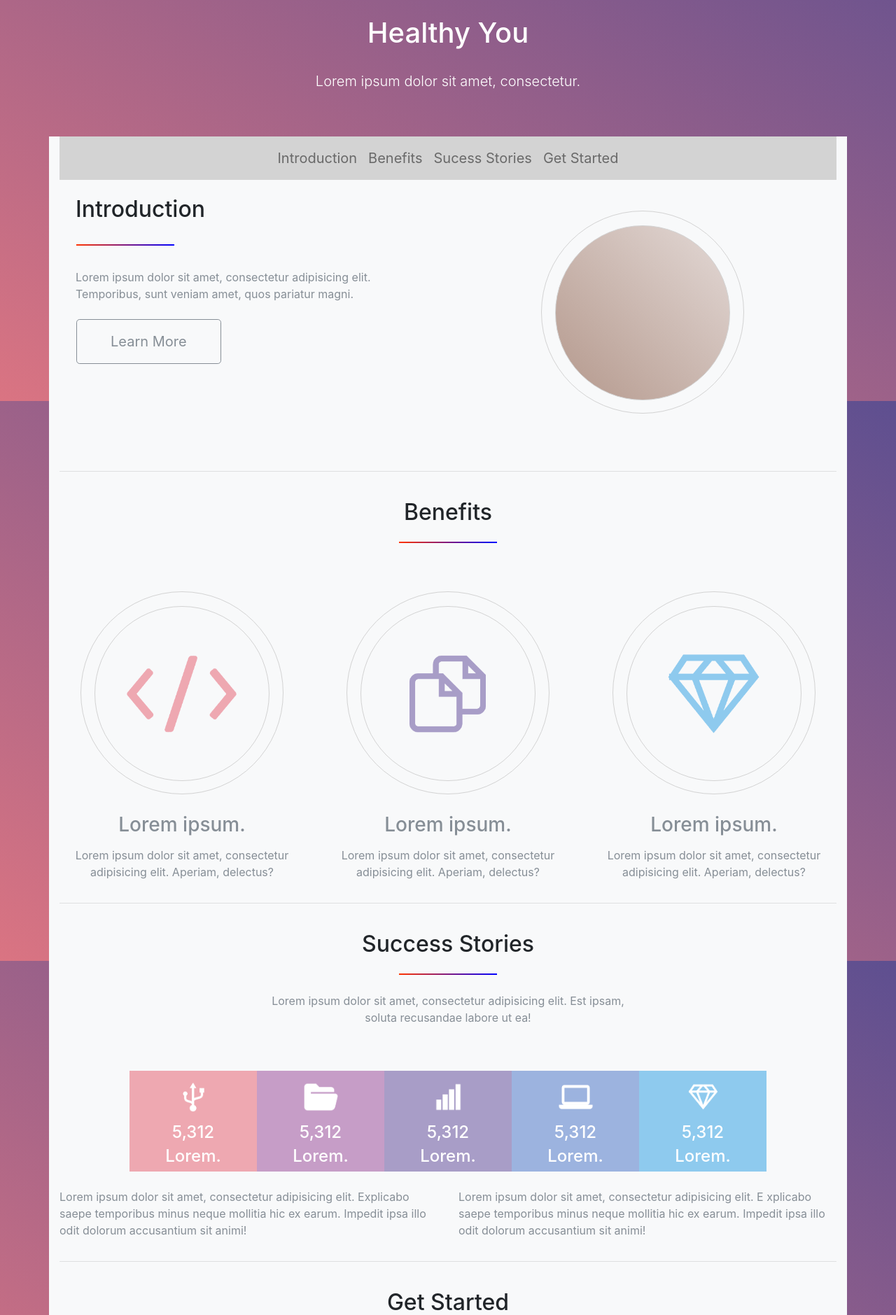
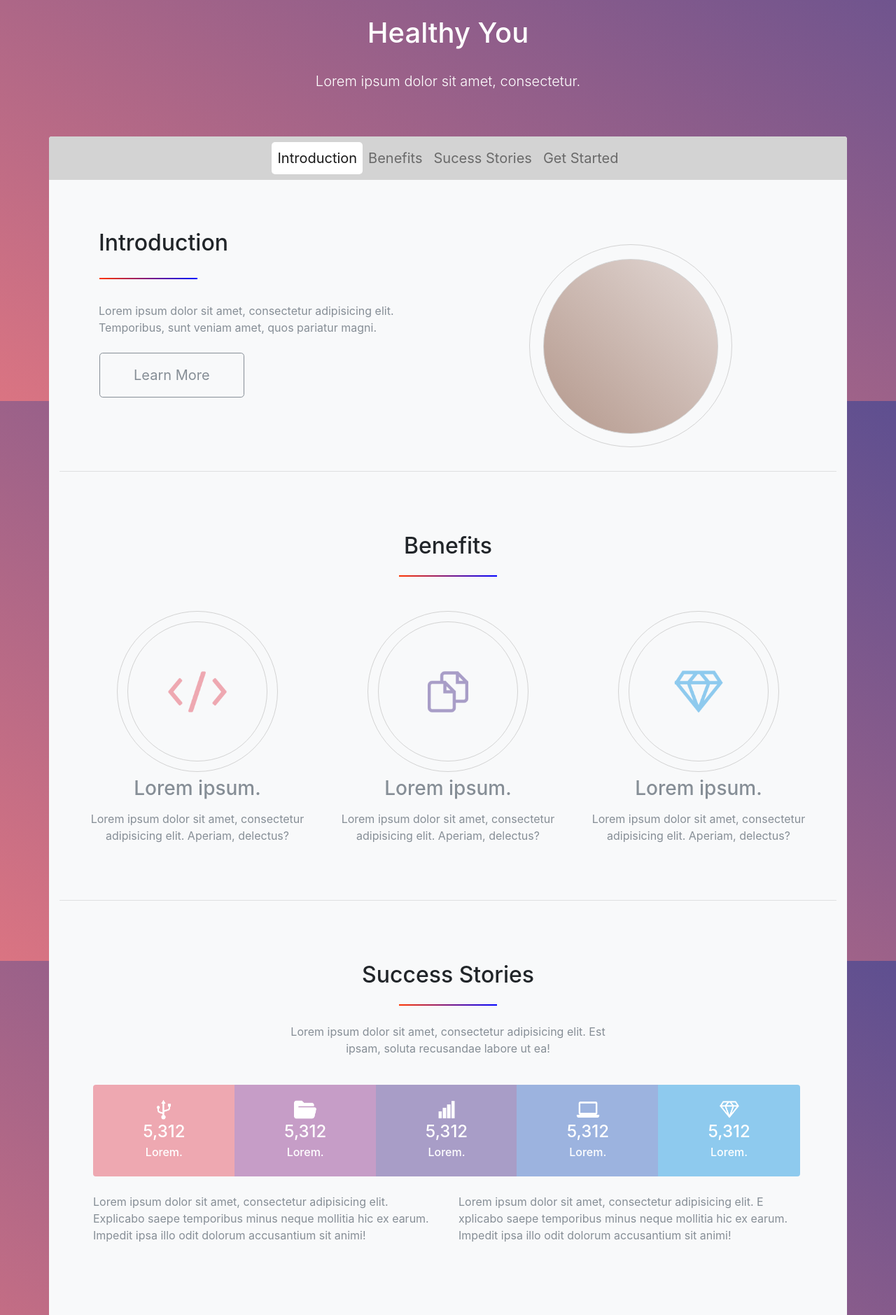
Before and after one commit to smxteddy/healthy-you-onepage, a PHP site: page / in a window 1280 px wide. Shown: the part 227-2106 px from the top of the page at 70% size. Run offline with PHP 8.4, Linux system fonts and the light colour scheme.

Commit message:
final changes to colors and navbar

```diff
--- a/src/css/style.css
+++ b/src/css/style.css
@@ -14,8 +14,9 @@ body {
 
 #intro {
   height: 400px; }
-  #intro .img-fluid {
-    height: auto; }
+
+#intro .img-fluid {
+  height: auto; }
 
 .section-divider {
   margin: 25px 0;
@@ -47,77 +48,42 @@ body {
   -webkit-border-radius: 250px;
   -moz-border-radius: 250px; }
 
-.benefits-border-outer-one {
+.benefits-border-outer {
   display: block;
-  height: 290px;
-  width: 290px;
-  margin: 20px;
+  height: 230px;
+  width: 230px;
+  margin: 0 auto;
   border: 1px solid;
-  border-radius: 300px;
+  border-radius: 50%;
   border-color: #D3D3D3;
-  -webkit-border-radius: 300px;
-  -moz-border-radius: 300px; }
+  -webkit-border-radius: 50%;
+  -moz-border-radius: 50%;
+  position: relative; }
 
-.benefits-border-inner-one {
+.benefits-border-inner {
   display: block;
-  background: url("../img/code.png") center no-repeat;
-  background-size: 225px;
-  height: 250px;
-  width: 250px;
-  margin: 20px;
+  background-size: 120px !important;
+  height: 200px;
+  width: 200px;
   border: 1px solid;
+  box-sizing: border-box;
   border-color: #D3D3D3;
-  border-radius: 250px;
-  -webkit-border-radius: 250px;
-  -moz-border-radius: 250px; }
+  border-radius: 50%;
+  -webkit-border-radius: 50%;
+  -moz-border-radius: 50%;
+  position: absolute;
+  left: 50%;
+  top: 50%;
+  margin: -100px 0 0 -100px; }
 
-.benefits-border-outer-two {
-  display: block;
-  height: 290px;
-  width: 290px;
-  margin: 20px;
-  border: 1px solid;
-  border-radius: 300px;
-  border-color: #D3D3D3;
-  -webkit-border-radius: 300px;
-  -moz-border-radius: 300px; }
+.b1 {
+  background: url("../img/code.png") center no-repeat; }
 
-.benefits-border-inner-two {
-  display: block;
-  background: url("../img/documents.png") center no-repeat;
-  background-size: 225px;
-  height: 250px;
-  width: 250px;
-  margin: 20px;
-  border: 1px solid;
-  border-color: #D3D3D3;
-  border-radius: 250px;
-  -webkit-border-radius: 250px;
-  -moz-border-radius: 250px; }
+.b2 {
+  background: url("../img/documents.png") center no-repeat; }
 
-.benefits-border-outer-three {
-  display: block;
-  height: 290px;
-  width: 290px;
-  margin: 20px;
-  border: 1px solid;
-  border-radius: 300px;
-  border-color: #D3D3D3;
-  -webkit-border-radius: 300px;
-  -moz-border-radius: 300px; }
-
-.benefits-border-inner-three {
-  display: block;
-  background: url("../img/diamond.png") center no-repeat;
-  background-size: 225px;
-  height: 250px;
-  width: 250px;
-  margin: 20px;
-  border: 1px solid;
-  border-color: #D3D3D3;
-  border-radius: 250px;
-  -webkit-border-radius: 250px;
-  -moz-border-radius: 250px; }
+.b3 {
+  background: url("../img/diamond.png") center no-repeat; }
 
 #stories #col-1 {
   background-color: #EEA8B1; }
@@ -156,3 +122,51 @@ body {
 
 #footer .fa-stack:hover .fa.fa-circle {
   opacity: 1.0; }
+
+.full-navbar {
+  margin: 0 -15px; }
+
+.nav-link.active {
+  background-color: #fff;
+  border-radius: 5px; }
+
+.btn-group-justified {
+  width: 100%; }
+
+.btn-group-justified button {
+  border-color: transparent;
+  width: 20%; }
+
+.t-1 {
+  background-color: #EEA8B1; }
+
+.t-2 {
+  background-color: #C69DC7; }
+
+.t-3 {
+  background-color: #A89DC7; }
+
+.t-4 {
+  background-color: #9CB3DF; }
+
+.t-5 {
+  background-color: #8ECAEE; }
+
+.action-btn-primary:hover {
+  color: #ffffff !important;
+  border-color: #007bff;
+  background-color: #007bff; }
+
+.rx-tlr {
+  border-top-left-radius: 0.25rem !important;
+  border-top-right-radius: 0.25rem !important; }
+
+.rx-blr {
+  border-bottom-left-radius: 0.25rem !important;
+  border-bottom-right-radius: 0.25rem !important; }
+
+.w-80 {
+  width: 80% !important; }
+
+footer .fa {
+  color: #ffffff; }
--- a/src/index.html
+++ b/src/index.html
@@ -25,10 +25,10 @@
 
       <!-- CONTENT SECTIONS -->
       <section id="content">
-        <div class="container bg-light">
+        <div class="container bg-light rounded">
 
           <!-- NAV -->
-          <nav class="navbar navbar-expand-sm navbar-light sticky-top">
+          <nav class="navbar navbar-expand-sm navbar-light sticky-top full-navbar rx-tlr">
             <div class="container">
               <button class="navbar-toggler" data-toggle="collapse" data-target="#navbarCollapse">
                 <span class="navbar-toggler-icon"></span>
@@ -36,7 +36,7 @@
               <div class="collapse navbar-collapse" id="navbarCollapse">
                 <ul class="navbar-nav mx-auto">
                   <li class="nav-item">
-                    <a href="#intro" class="nav-link">Introduction</a>
+                    <a href="#intro" class="nav-link active">Introduction</a>
                   </li>
                   <li class="nav-item">
                     <a href="#benefits" class="nav-link">Benefits</a>
@@ -54,7 +54,7 @@
 
           <!-- INTRO -->
           <section id="intro">
-            <div class="container bg-light">
+            <div class="container bg-light p-5">
               <div class="row">
                 <div class="col-md-6 py-4">
                   <h2 class="display px-2 ">Introduction</h2>
@@ -64,7 +64,7 @@
                   <p class="p-2 text-secondary">Lorem ipsum dolor sit amet, consectetur adipisicing elit.
                     Temporibus, sunt veniam amet, quos pariatur magni.</p>
                     <div class="row px-4">
-                      <a class="px-5 py-3 btn btn-outline-secondary btn-lg text-secondary action-btn-primary" href="#about">Learn More</a>
+                      <a class="px-5 py-3 btn btn-outline-secondary btn-lg action-btn-primary" href="#about">Learn More</a>
                     </div>
                 </div>
                 <div class="col-md-6 py-4">
@@ -80,7 +80,7 @@
 
           <!-- BENEFITS -->
           <section id="benefits">
-            <div class="container bg-light">
+            <div class="container bg-light p-5">
               <div class="row d-flex justify-content-center">
                 <div class="col-md-6 py-4 text-center align-items-center">
                   <h2 class="display px-2">Benefits</h2>
@@ -88,8 +88,8 @@
                 </div>
                 <div class="row d-flex">
                   <div class="col-md-4">
-                    <div class="benefits-border-outer-one mx-auto">
-                      <div class="benefits-border-inner-one mx-auto">
+                    <div class="benefits-border-outer">
+                      <div class="benefits-border-inner b1">
                       </div>
                     </div>
                     <h3 class="display text-secondary text-center py-2">Lorem ipsum.</h3>
@@ -97,8 +97,8 @@
                       consectetur adipisicing elit. Aperiam, delectus?</p>
                   </div>
                   <div class="col-md-4">
-                    <div class="benefits-border-outer-two mx-auto">
-                      <div class="benefits-border-inner-two mx-auto">
+                    <div class="benefits-border-outer">
+                      <div class="benefits-border-inner b2">
                       </div>
                     </div>
                     <h3 class="display text-secondary text-center py-2">Lorem ipsum.</h3>
@@ -106,8 +106,8 @@
                       consectetur adipisicing elit. Aperiam, delectus?</p>
                   </div>
                   <div class="col-md-4">
-                    <div class="benefits-border-outer-three mx-auto">
-                      <div class="benefits-border-inner-three mx-auto">
+                    <div class="benefits-border-outer">
+                      <div class="benefits-border-inner b3">
                       </div>
                     </div>
                     <h3 class="text-secondary text-center py-2">Lorem ipsum.</h3>
@@ -122,7 +122,7 @@
 
           <!-- SUCCESS STORIES-->
           <section id="stories">
-            <div class="container bg-light">
+            <div class="container bg-light p-5">
               <div class="row d-flex justify-content-center">
                 <div class="col-md-6 py-4 text-center align-items-center">
                   <h2 class="display px-2">Success Stories</h2>
@@ -130,37 +130,46 @@
                   <p class="text-secondary text-center">Lorem ipsum dolor sit amet, consectetur adipisicing elit. Est ipsam, soluta recusandae labore ut ea!</p>
                 </div>
               </div>
-              <div class="row d-flex justify-content-center">
-                <div class="container rounded p-4">
-                  <div class="row d-flex justify-content-center">
-                    <div class="col-sm-2" id="col-1">
-                      <img src="img/connect.png" alt="" class="img-fluid mx-auto py-3" height="75" width="75">
+
+              <div class="d-flex justify-content-center">
+                <div class="btn-group btn-group-justified" role="group" aria-label="Basic example">
+                  <button type="button" class="btn btn-secondary px-5 py-3 t-1">
+                    <img src="img/connect.png" alt="" class="img-fluid mx-auto py-1" height="50" width="50">
                         <h4 class="display text-white text-center">5,312</h4>
-                      <h4 class="display text-white text-center">Lorem.</h4>
-                    </div>
-                    <div class="col-sm-2" id="col-2">
-                      <img src="img/folder.png" alt="" class="img-fluid mx-auto py-3" height="75" width="75">
+                        <p class="text-white text-center h6">Lorem.</p>
+                  </button>
+
+                  <button type="button" class="btn btn-secondary px-5 py-3 t-2">
+                    <img src="img/folder.png" alt="" class="img-fluid mx-auto py-1" height="50" width="50">
                         <h4 class="display text-white text-center">5,312</h4>
-                      <h4 class="display text-white text-center">Lorem.</h4>
-                    </div>
-                    <div class="col-sm-2" id="col-3">
-                      <img src="img/graph.png" alt="" class="img-fluid mx-auto py-3" height="75" width="75">
+                        <p class="text-white text-center h6">Lorem.</p>
+                  </button>
+
+                  <button type="button" class="btn btn-secondary px-5 py-3 t-3">
+                    <img src="img/graph.png" alt="" class="img-fluid mx-auto py-1" height="50" width="50">
                         <h4 class="display text-white text-center">5,312</h4>
-                      <h4 class="display text-white text-center">Lorem.</h4>
-                    </div>
-                    <div class="col-sm-2" id="col-4">
-                      <img src="img/laptop.png" alt="" class="img-fluid mx-auto py-3" height="75" width="75">
+                        <p class="text-white text-center h6">Lorem.</p>
+                  </button>
+
+                  <button type="button" class="btn btn-secondary px-5 py-3 t-4">
+                    <img src="img/laptop.png" alt="" class="img-fluid mx-auto py-1" height="50" width="50">
                         <h4 class="display text-white text-center">5,312</h4>
-                      <h4 class="display text-white text-center">Lorem.</h4>
-                    </div>
-                    <div class="col-sm-2" id="col-5">
-                      <img src="img/white-diamond.png" alt="" class="img-fluid mx-auto py-3" height="75" width="75">
+                        <p class="text-white text-center h6">Lorem.</p>
+                  </button>
+
+                  <button type="button" class="btn btn-secondary px-5 py-3 t-5">
+                    <img src="img/white-diamond.png" alt="" class="img-fluid mx-auto py-1" height="50" width="50">
                         <h4 class="display text-white text-center">5,312</h4>
-                      <h4 class="display text-white text-center">Lorem.</h4>
+                        <p class="text-white text-center h6">Lorem.</p>
+                  </button>
                 </div>
               </div>
-                </div>
-              <div class="row d-flex">
+
+
+          <div class="row">
+            <div class="container">
+
+              <div class="row py-4">
                 <div class="col-md-6">
                   <p class="text-secondary">
                     Lorem ipsum dolor sit amet, consectetur adipisicing elit.
@@ -182,7 +191,7 @@
 
           <!-- GET STARTED-->
           <section id="start">
-            <div class="container bg-light">
+            <div class="container bg-light p-5">
               <div class="row d-flex justify-content-center">
                 <div class="col-md-6 py-4 text-center align-items-center">
                   <h2 class="display px-2">Get Started</h2>
@@ -193,8 +202,8 @@
               </div>
               <div class="row d-flex justify-content-center py-1">
                 <div class="col-md-6 py-4 text-center align-items-center">
-                  <a class="btn btn-outline-secondary btn-lg text-secondary action-btn-primary px-5 py-3" href="#start">Start Now</a>
-                  <a class="btn btn-outline-secondary btn-lg text-secondary action-btn-primary px-5 py-3" href="#about">Learn More</a>
+                  <a class="btn btn-outline-secondary btn-lg action-btn-primary px-5 py-3" href="#start">Start Now</a>
+                  <a class="btn btn-outline-secondary btn-lg action-btn-primary px-5 py-3" href="#about">Learn More</a>
                 </div>
               </div>
             </div>
--- a/src/scss/style.scss
+++ b/src/scss/style.scss
@@ -1,179 +1,184 @@
-// Main Sass File
-body{
+body {
   margin-top: 30px;
   background: linear-gradient(to top right, #DA7482, #5E4F90);
   background-repeat: no-repeat;
   background-attachment: fixed;
-  background-position: absolute;
-}
+  background-position: absolute; }
 
-#header{
-  color: #fff;
-}
+#header {
+  color: #fff; }
 
+.navbar {
+  font-size: 20px;
+  background-color: #D3D3D3; }
 
-.navbar{
-  font-size: 20px;
-  background-color: #D3D3D3;
-}
+#intro {
+  height: 400px; }
+  #intro .img-fluid {
+    height: auto; }
 
-#intro{
-  height: 400px;
-
-  .img-fluid{
-    height: auto;
-  }
-}
-
-
-.section-divider{
+.section-divider {
   margin: 25px 0;
   height: 2px;
   width: 140px;
   border: 0;
-  background: linear-gradient(to right, #ff3300 0%, #0000ff 100%);
-}
+  background: linear-gradient(to right, #ff3300 0%, #0000ff 100%); }
 
-.circle-border-outer{
+.circle-border-outer {
   display: block;
   height: 290px;
   width: 290px;
   margin: 20px;
-  border:1px solid;
+  border: 1px solid;
   border-radius: 300px;
   border-color: #D3D3D3;
   -webkit-border-radius: 300px;
-  -moz-border-radius: 300px;
-}
+  -moz-border-radius: 300px; }
 
-.circle-border-inner{
+.circle-border-inner {
   display: block;
   background: linear-gradient(to bottom left, #E3D9D6, #B4988C);
   height: 250px;
   width: 250px;
   margin: 20px;
-  border:1px solid;
+  border: 1px solid;
   border-color: #D3D3D3;
   border-radius: 250px;
   -webkit-border-radius: 250px;
-  -moz-border-radius: 250px;
+  -moz-border-radius: 250px; }
+
+.benefits-border-outer {
+  display: block;
+  height: 230px;
+  width: 230px;
+  margin: 0 auto;
+  border: 1px solid;
+  border-radius: 50%;
+  border-color: #D3D3D3;
+  -webkit-border-radius: 50%;
+  -moz-border-radius: 50%;
+  position: relative; }
+
+.benefits-border-inner {
+  display: block;
+  background-size: 120px !important;
+  height: 200px;
+  width: 200px;
+  border: 1px solid;
+  box-sizing: border-box;
+  border-color: #D3D3D3;
+  border-radius: 50%;
+  -webkit-border-radius: 50%;
+  -moz-border-radius: 50%;
+  position: absolute;
+  left: 50%;
+  top:50%;
+  margin: -100px 0 0 -100px; }
+
+.b1 {
+  background: url("../img/code.png") center no-repeat;
 }
 
-.benefits-border-outer-one{
-  display: block;
-  height: 290px;
-  width: 290px;
-  margin: 20px;
-  border:1px solid;
-  border-radius: 300px;
-  border-color: #D3D3D3;
-  -webkit-border-radius: 300px;
-  -moz-border-radius: 300px;
+.b2 {
+  background: url("../img/documents.png") center no-repeat;
 }
 
-.benefits-border-inner-one{
-  display: block;
-  background: url('../img/code.png') center no-repeat;
-  background-size: 225px;
-  height: 250px;
-  width: 250px;
-  margin: 20px;
-  border:1px solid;
-  border-color: #D3D3D3;
-  border-radius: 250px;
-  -webkit-border-radius: 250px;
-  -moz-border-radius: 250px;
+.b3 {
+  background: url("../img/diamond.png") center no-repeat;
 }
 
-.benefits-border-outer-two{
-  display: block;
-  height: 290px;
-  width: 290px;
-  margin: 20px;
-  border:1px solid;
-  border-radius: 300px;
-  border-color: #D3D3D3;
-  -webkit-border-radius: 300px;
-  -moz-border-radius: 300px;
+#stories #col-1 {
+  background-color: #EEA8B1; }
+
+#stories #col-2 {
+  background-color: #C69DC7; }
+
+#stories #col-3 {
+  background-color: #A89DC7; }
+
+#stories #col-4 {
+  background-color: #9CB3DF; }
+
+#stories #col-5 {
+  background-color: #8ECAEE; }
+
+#stories .img-fluid {
+  display: flex;
+  align-items: center; }
+
+#footer .fa-stack .fa {
+  color: black; }
+
+#footer .fa-stack .fa.fa-circle-thin {
+  color: black; }
+
+#footer .fa-stack .fa.fa-circle {
+  opacity: 0.0;
+  color: black; }
+
+#footer .fa-stack:hover .fa.fa-user-plus {
+  color: white; }
+
+#footer .fa-stack:hover .fa.fa-circle-thin {
+  color: black; }
+
+#footer .fa-stack:hover .fa.fa-circle {
+  opacity: 1.0; }
+
+.full-navbar {
+  margin: 0 -15px;
 }
 
-.benefits-border-inner-two{
-  display: block;
-  background: url('../img/documents.png') center no-repeat;
-  background-size: 225px;
-  height: 250px;
-  width: 250px;
-  margin: 20px;
-  border:1px solid;
-  border-color: #D3D3D3;
-  border-radius: 250px;
-  -webkit-border-radius: 250px;
-  -moz-border-radius: 250px;
-}
-
-.benefits-border-outer-three{
-  display: block;
-  height: 290px;
-  width: 290px;
-  margin: 20px;
-  border:1px solid;
-  border-radius: 300px;
-  border-color: #D3D3D3;
-  -webkit-border-radius: 300px;
-  -moz-border-radius: 300px;
-}
-
-.benefits-border-inner-three{
-  display: block;
-  background: url('../img/diamond.png') center no-repeat;
-  background-size: 225px;
-  height: 250px;
-  width: 250px;
-  margin: 20px;
-  border:1px solid;
-  border-color: #D3D3D3;
-  border-radius: 250px;
-  -webkit-border-radius: 250px;
-  -moz-border-radius: 250px;
-}
-
-#stories{
-
-  #col-1 {
-    background-color: #EEA8B1;
-  }
-
-  #col-2{
-    background-color: #C69DC7;
-  }
-
-  #col-3{
-    background-color: #A89DC7;
-  }
-
-  #col-4{
-    background-color: #9CB3DF;
+.nav-link.active {
+  background-color: #fff;
+  border-radius: 5px;
 
 }
 
-  #col-5{
-    background-color: #8ECAEE;
-
+.btn-group-justified {
+  width: 100%;
 }
 
-  .img-fluid{
-    display:flex;
-    align-items:center;
+.btn-group-justified button {
+  border-color: transparent;
+  width: 20%;
 }
 
+.t-1 {
+  background-color: #EEA8B1; }
+
+.t-2 {
+  background-color: #C69DC7; }
+
+.t-3 {
+  background-color: #A89DC7; }
+
+.t-4 {
+  background-color: #9CB3DF; }
+
+.t-5 {
+  background-color: #8ECAEE; }
+
+.action-btn-primary:hover {
+  color: #ffffff !important;
+  border-color: #007bff;
+  background-color: #007bff;
 }
 
-#footer{
-  .fa-stack        .fa { color: black; }
-  .fa-stack        .fa.fa-circle-thin { color: black; }
-  .fa-stack        .fa.fa-circle { opacity:0.0; color:black; }
+.rx-tlr {
+  border-top-left-radius: 0.25rem !important;
+  border-top-right-radius: 0.25rem !important;
+}
 
-  .fa-stack:hover  .fa.fa-user-plus { color: white; }
-  .fa-stack:hover  .fa.fa-circle-thin { color: black; }
-  .fa-stack:hover  .fa.fa-circle { opacity:1.0 }
+.rx-blr {
+  border-bottom-left-radius: 0.25rem !important;
+  border-bottom-right-radius: 0.25rem !important;
 }
+
+.w-80 {
+  width: 80% !important;
+}
+
+footer .fa {
+  color: #ffffff;
+}
```
Lines whose indentation alone changed are shown as unchanged.
